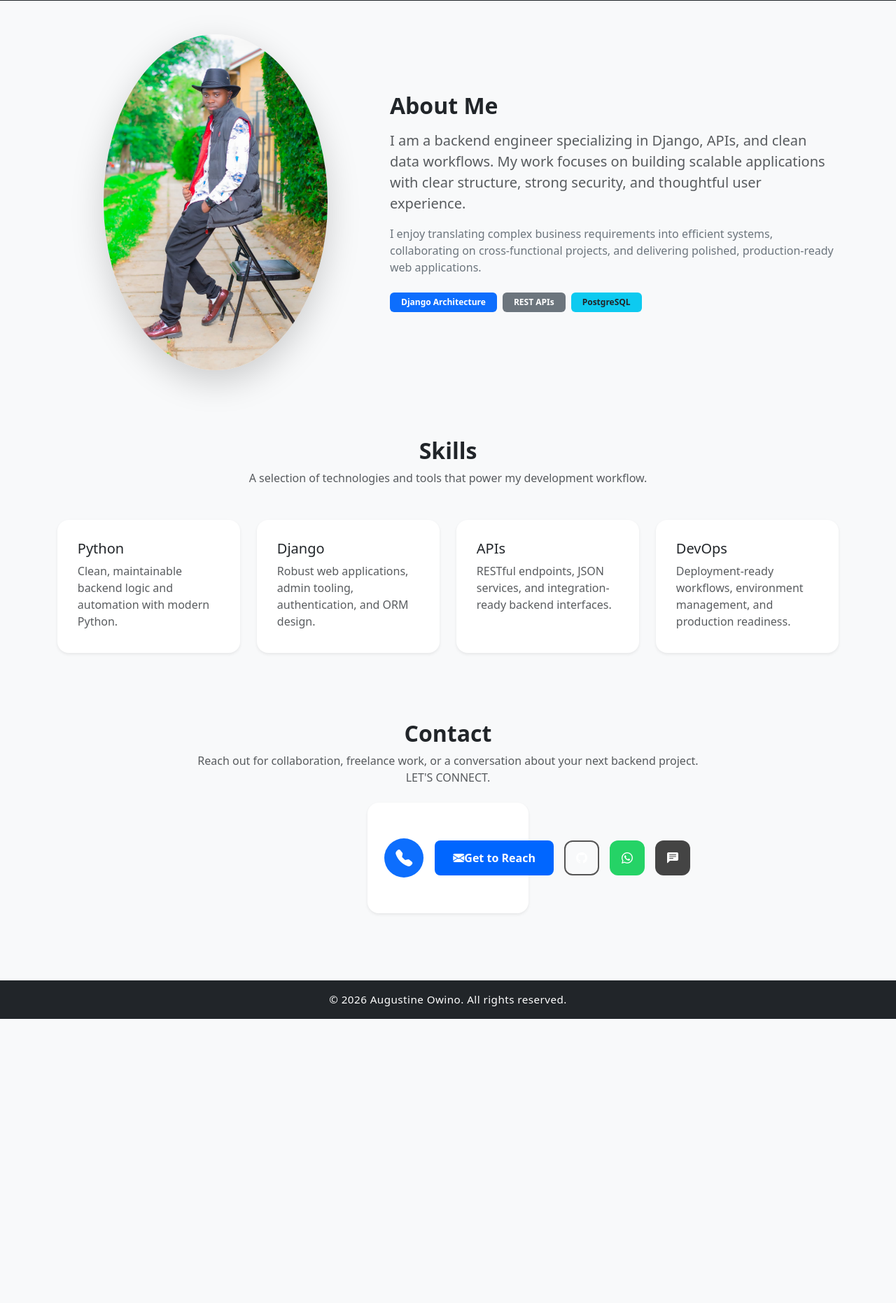
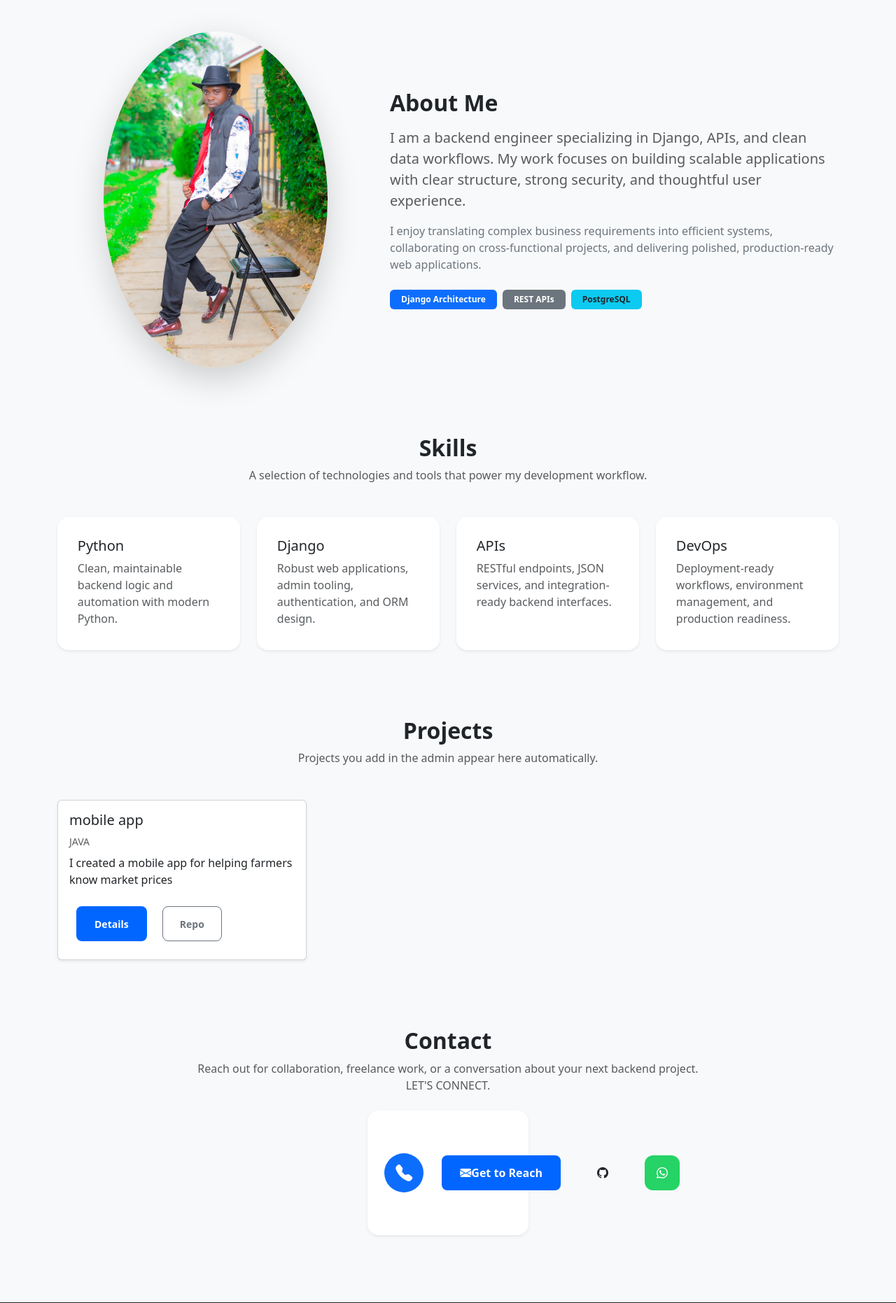
Before and after one commit to augustineowino357-design/Mikee_Django-portfolio, a Django app: page / in a window 1280 px wide. Shown: the part 769-2631 px from the top of the page at 70% size. Before the commit the page ends 2225 px from the top, so only its background shows below. Run offline with Django 5.2, Linux system fonts and the light colour scheme; data comes from the database, SQL or seed files in the repository.

Commit message:
Fix static assets, add admin-managed projects section, update contact GitHub button

```diff
--- a/projects/static/stile.css
+++ b/projects/static/stile.css
@@ -0,0 +1,60 @@
+/* Container alignment */
+.contact-buttons-container {
+    text-align: center;
+    padding: 40px 20px;
+    background-color: #1a1e24; /* Dark background matching screenshot 2 */
+    color: #ffffff;
+}
+
+.contact-buttons-container h2 {
+    margin-bottom: 30px;
+    font-size: 24px;
+}
+
+/* Base button styles */
+.btn {
+    display: inline-block;
+    padding: 12px 30px;
+    margin: 10px;
+    font-size: 16px;
+    font-weight: bold;
+    text-decoration: none; /* This hides the ugly underline */
+    border-radius: 8px;    /* Gives it those nice rounded corners */
+    transition: background 0.3s ease;
+}
+
+/* The solid blue "Get in Touch" button */
+.btn-primary {
+    background-color: #0066ff;
+    color: white;
+    border: 2px solid #0066ff;
+}
+.btn-primary:hover {
+    background-color: #0052cc;
+}
+
+/* The bordered "GitHub Profile" button */
+.btn-outline {
+    background-color: transparent;
+    color: white;
+    border: 2px solid #555555;
+}
+.btn-outline:hover {
+    background-color: #2a2f35;
+}
+
+/* Dark GitHub button used on light surfaces */
+.btn-github {
+    background-color: #111; /* dark background */
+    color: #ffffff;
+    border: 2px solid transparent;
+    width: 50px;
+    padding: 0.5rem 0.6rem;
+    display: inline-flex;
+    align-items: center;
+    justify-content: center;
+}
+.btn-github:hover {
+    background-color: #000;
+    color: #fff;
+}
--- a/projects/templates/projects/base.html
+++ b/projects/templates/projects/base.html
@@ -1,8 +1,8 @@
+{% load static %}
 <!DOCTYPE html>
 <html lang="en">
 <head>
-   < {% load static %}>
-<link rel="stylesheet" href="{% static 'style.css' %}">
+<link rel="stylesheet" href="{% static 'stile.css' %}">
     <meta charset="UTF-8">
     <meta name="viewport" content="width=device-width, initial-scale=1.0">
     <title>My Developer Portfolio</title>
--- a/projects/templates/projects/portfolio_index.html
+++ b/projects/templates/projects/portfolio_index.html
@@ -100,6 +100,38 @@
     </div>
 </section>
 
+<section id="projects" class="py-5">
+    <div class="container">
+        <div class="text-center mb-5">
+            <h2 class="fw-bold">Projects</h2>
+            <p class="text-muted">Projects you add in the admin appear here automatically.</p>
+        </div>
+        <div class="row g-4">
+            {% for project in projects %}
+            <div class="col-md-6 col-lg-4">
+                <div class="card h-100 shadow-sm">
+                    <div class="card-body d-flex flex-column">
+                        <h5 class="card-title">{{ project.title }}</h5>
+                        <p class="text-muted small mb-2">{{ project.technology }}</p>
+                        <p class="card-text mb-3">{{ project.description|truncatechars:120 }}</p>
+                        <div class="mt-auto">
+                            <a href="{% url 'project_detail' project.pk %}" class="btn btn-primary btn-sm">Details</a>
+                            {% if project.github_link %}
+                            <a href="{{ project.github_link }}" target="_blank" class="btn btn-outline-secondary btn-sm ms-2">Repo</a>
+                            {% endif %}
+                        </div>
+                    </div>
+                </div>
+            </div>
+            {% empty %}
+            <div class="col-12 text-center">
+                <p class="text-muted">No projects yet — add one in the admin to display it here.</p>
+            </div>
+            {% endfor %}
+        </div>
+    </div>
+</section>
+
 <section id="contact" class="py-5">
     <div class="container">
         <div class="row justify-content-center">
@@ -195,9 +227,8 @@
                                 </style>
                                 <div class="contact-row-container">
                                     <a href="mailto:augustineowino357@gmail.com" class="btn btn-primary"><i class="bi bi-envelope-fill"></i> Get to Reach</a>
-                                    <a href="https://github.com/augustineowino357-design" target="_blank" rel="noopener noreferrer" class="btn btn-outline"><i class="bi bi-github"></i></a>
+                                    <a href="https://github.com/augustineowino357-design" target="_blank" rel="noopener noreferrer" class="btn btn-github"><i class="bi bi-github"></i></a>
                                     <a href="https://wa.me/254719642098" target="_blank" rel="noopener noreferrer" class="btn btn-whatsapp"><i class="bi bi-whatsapp"></i></a>
-                                    <a href="sms:+254719642098" class="btn btn-sms"><i class="bi bi-chat-left-text-fill"></i></a>
                                 </div>
                                 </div>
                             </div>
```
